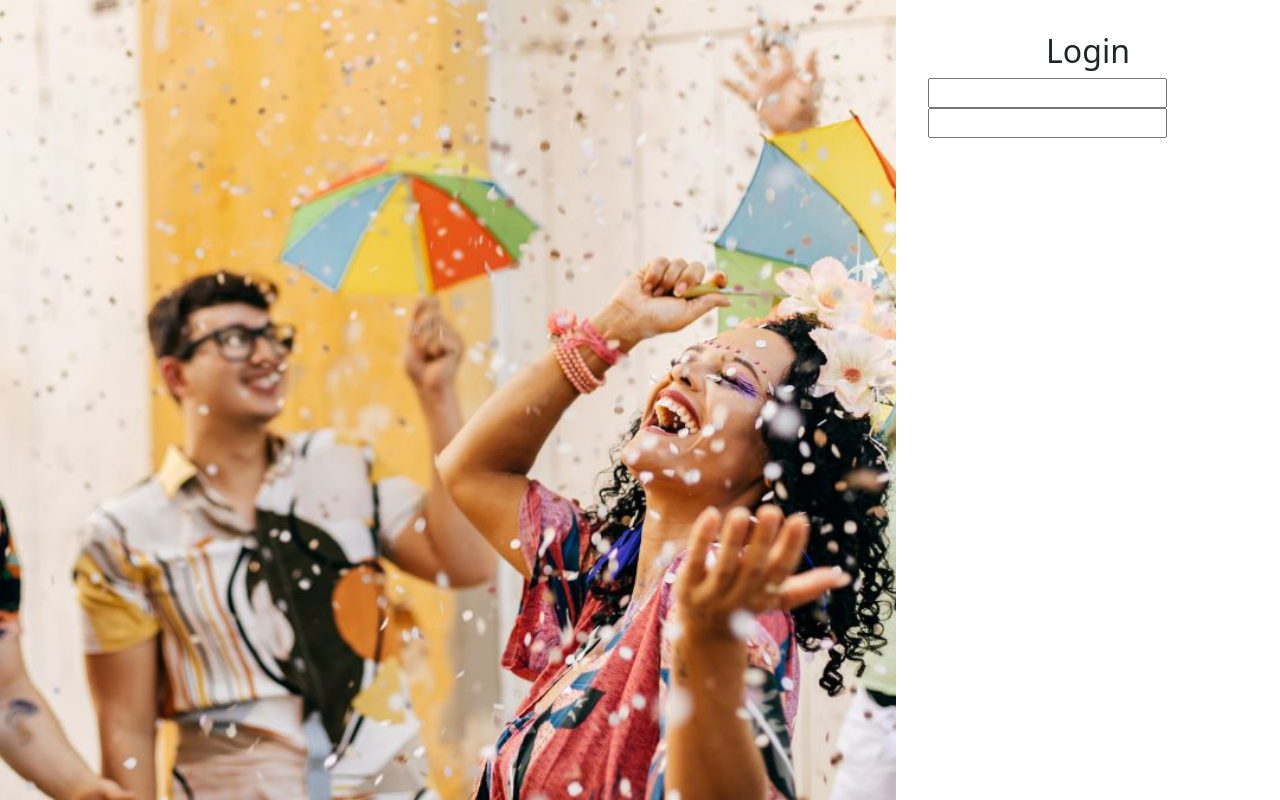
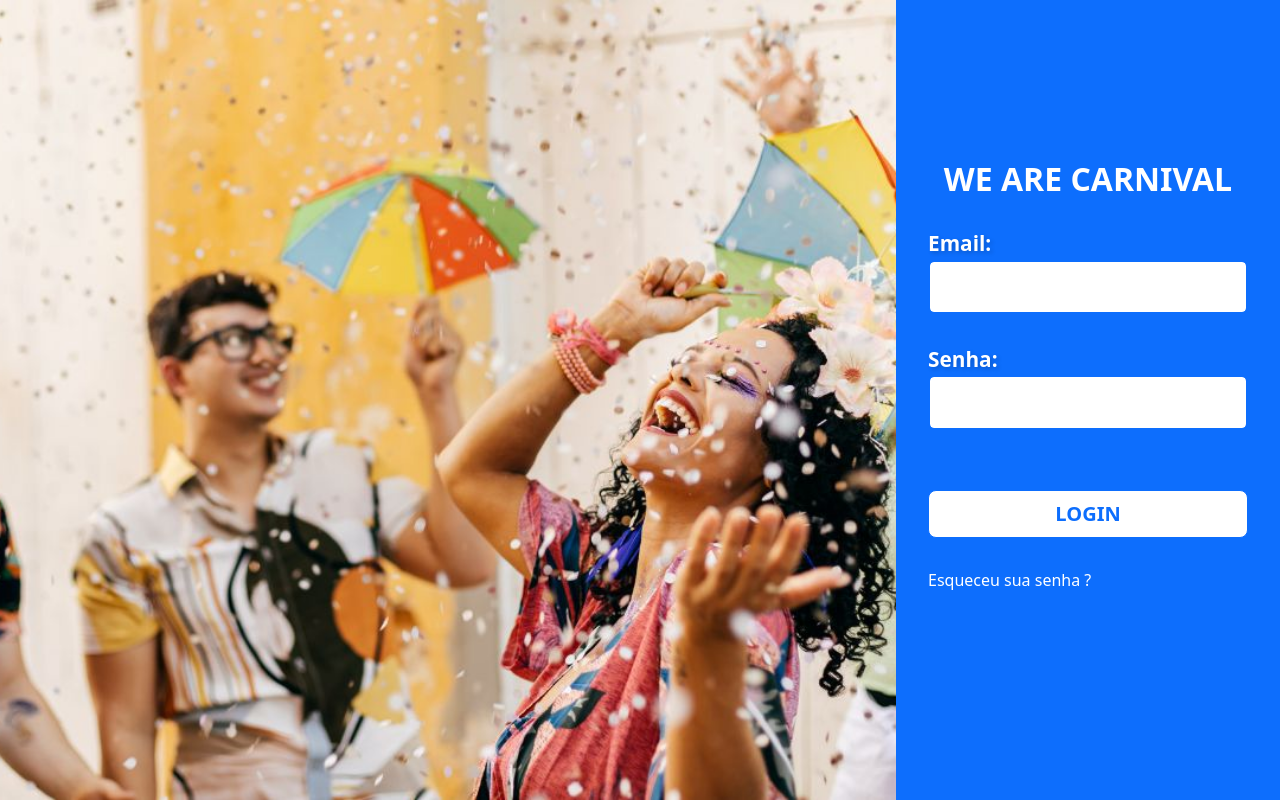
Before and after one commit to AAnacleto/InterfaceControladoraWeAreCarnival, an Angular app: page /login in a window 1280 px wide. Built offline with nearby package versions, Linux system fonts and the light colour scheme.

Commit message:
alterado login

```diff
--- a/src/app/components/formsEvento/eventos-detalhes.component.html
+++ b/src/app/components/formsEvento/eventos-detalhes.component.html
@@ -6,18 +6,6 @@
       <br />
 
       <div class="row">
-        <!-- <div class="container">
-          <img src="../../../assets/imagens/1.png" alt="Imagem" />
-          <div
-            class="input-container form-group col-lg-4"
-            style="margin-top: 260px"
-          >
-            <label for="data" class="control-label"
-              >Alterar imagem de divulgação:</label
-            >
-            <input type="file" class="form-control" accept="image/*" />
-          </div>
-        </div> -->
         <div class="form-group col-lg-4 mx-auto" >
           <div class="card mx-auto" style="width: 30rem">
             <label for="data" class="control-label">Imagem de Divulgação:</label>
@@ -36,7 +24,7 @@
             disabled="operacao=='Detalhar'"
             >Nome do Evento:</label
           >
-          <input type="text" class="form-control" />
+          <input type="text" class="form-control" [(ngModel)]="evento.nome" />
         </div>
         <div class="form-group col-lg-4">
           <label
@@ -45,43 +33,43 @@
             disabled="operacao=='Detalhar'"
             >Polo do Evento:</label
           >
-          <input type="text" class="form-control" />
+          <input type="text" class="form-control" [(ngModel)]="evento.polo"/>
         </div>
         <div class="form-group col-lg-2">
           <label for="data" class="control-label">Data:</label>
-          <input type="date" class="form-control" />
+          <input type="date" class="form-control" [(ngModel)]="evento.data"/>
         </div>
         <div class="form-group col-lg-2">
           <label for="data" class="control-label">Horário de Saida:</label>
-          <input type="time" class="form-control" />
+          <input type="time" class="form-control" [(ngModel)]="evento.horario" />
         </div>
         <div class="form-group col-lg-2">
           <label for="data" class="control-label">Dia da Semana:</label>
-          <input type="text" class="form-control" />
+          <input type="text" class="form-control" [(ngModel)]="evento.diaSemana" />
         </div>
         <div class="form-group col-lg-3">
           <label for="data" class="control-label">Local do Evento:</label>
-          <input type="text" class="form-control" />
+          <input type="text" class="form-control" [(ngModel)]="evento.nomeLocal"/>
         </div>
         <div class="form-group col-lg-6">
           <label for="data" class="control-label">Endereço:</label>
-          <input type="text" class="form-control" />
+          <input type="text" class="form-control" [(ngModel)]="evento.endereco.nomeRua"/>
         </div>
         <div class="form-group col-lg-1">
           <label for="data" class="control-label">Número:</label>
-          <input type="text" class="form-control" />
+          <input type="text" class="form-control" [(ngModel)]="evento.endereco.numero"/>
         </div>
         <div class="form-group col-lg-4">
           <label for="data" class="control-label">Ponto de Referência:</label>
-          <input type="text" class="form-control" />
+          <input type="text" class="form-control" [(ngModel)]="evento.endereco.pontoReferencia"/>
         </div>
         <div class="form-group col-lg-2">
           <label for="data" class="control-label">Cidade:</label>
-          <input type="text" class="form-control" />
+          <input type="text" class="form-control" [(ngModel)]="evento.endereco.cidade" />
         </div>
         <div class="form-group col-lg-2">
           <label for="data" class="control-label">Bairro:</label>
-          <input type="text" class="form-control" />
+          <input type="text" class="form-control" [(ngModel)]="evento.endereco.bairro" />
         </div>
       </div>
 
@@ -99,7 +87,9 @@
           <button type="button" class="btn btn-primary button" (click)="voltarHome()">Voltar</button>
         </div>
         <div class="col-lg-12" style="margin-top: 40px" *ngIf="operacao=='Cadastrar'">
-          <button type="button" class="btn btn-primary" (click)="salvarEvento()">Salvar Evento</button>
+          <button type="button" class="btn btn-primary button" (click)="salvarEvento()">Salvar Evento</button>
+          <button type="button" class="btn btn-secondary button" (click)="limparTudo()">Limpar</button>
+
         </div>
       </div>
     </div>
--- a/src/app/components/formsEvento/eventos-detalhes.component.scss
+++ b/src/app/components/formsEvento/eventos-detalhes.component.scss
@@ -4,7 +4,7 @@
 }
 
 .button{
-  margin-left: 8px;
+  margin-left: 10px;
   margin-top: 20px;
 }
 
--- a/src/app/components/formsEvento/eventos-detalhes.component.ts
+++ b/src/app/components/formsEvento/eventos-detalhes.component.ts
@@ -61,4 +61,9 @@ export class EventosDetalhesComponent implements OnInit {
   console.log(this.evento);
 }
 
+limparTudo(){
+  this.evento = new Eventos();
+  this.imgUrl = "";
 }
+
+}
--- a/src/app/components/layout/layout.component.html
+++ b/src/app/components/layout/layout.component.html
@@ -13,9 +13,15 @@
           type="search"
           placeholder="Encontre o evento"
           aria-label="Search"
+          id="search"
         />
         <button class="btn btn-light" type="submit">Procurar</button>
       </form>
+      <fa-icon [icon]="faLogout" class="icone-menu" (click)="chamarRota(4)" ></fa-icon>
+
+      <!-- <a class="navbar-brand mb-2 h1 title" style="color: white; cursor: pointer" (click)="chamarRota(4)">
+       Log out
+      </a> -->
     </div>
   </nav>
 </header>
--- a/src/app/components/layout/layout.component.scss
+++ b/src/app/components/layout/layout.component.scss
@@ -21,7 +21,7 @@ ul#submenu{
 
 .icone-menu{
   color: white;
-  font-size: 1.5rem;
+  font-size: 1.7rem;
   cursor: pointer;
 }
 
@@ -57,6 +57,10 @@ ul#submenu{
   }
 }
 
+input#search{
+  width: 600px;
+}
+
 .space-card {
   margin: 0 auto;
 }
--- a/src/app/components/layout/layout.component.ts
+++ b/src/app/components/layout/layout.component.ts
@@ -1,6 +1,9 @@
 import { Component, OnInit } from '@angular/core';
 import { Router } from '@angular/router';
 import {
+  faArrowAltCircleLeft,
+  faArrowCircleLeft,
+  faArrowCircleRight,
   faBars,
   faCashRegister,
   faList,
@@ -21,7 +24,7 @@ export class LayoutComponent implements OnInit {
   faPlus = faPlus;
   faList = faList;
   faCrash = faCashRegister;
-  // rotaAtual : any;
+  faLogout = faArrowCircleRight;
 
   constructor(private router: Router, private location: Location) {}
 
@@ -47,6 +50,8 @@ export class LayoutComponent implements OnInit {
       rotaAtual = 'eventos/detalhes/new';
     } else if (rota === 3) {
       rotaAtual = 'dashboard';
+    }  else if (rota === 4) {
+      rotaAtual = 'login';
     }
 
     console.log(rotaAtual);
--- a/src/app/dashboard/dashboard.component.html
+++ b/src/app/dashboard/dashboard.component.html
@@ -6,7 +6,6 @@
         <p class="card-text">
           {{item.valor}}
         </p>
-        <!-- <a class="btn btn-primary">Mais Informações</a> -->
       </div>
     </div>
    </div>
--- a/src/app/login/login.component.html
+++ b/src/app/login/login.component.html
@@ -2,14 +2,26 @@
     <div class="left-column">
     </div>
     <div class="right-column">
-      <div>
-        <h2>Login</h2>
-        <form action="">
-          <input type="text">
-          <label for="text"></label>
-          <input type="text">
-          <label for="text"></label>
-        </form>
-      </div>
+       <div class="form">
+            <h5 class="card-title">We Are Carnival</h5>
+            <form>
+              <div class="form-group">
+                <label for="exampleInputEmail1">Email:</label>
+                <input type="email" class="form-control" id="exampleInputEmail1" aria-describedby="emailHelp">
+                <small id="emailHelp" class="form-text text-muted"></small>
+              </div>
+              <div class="form-group">
+                <label for="exampleInputPassword1">Senha:</label>
+                <input type="password" class="form-control" id="exampleInputPassword1">
+              </div>
+              <div class="buttonEnter">
+                <button type="button" class="btn btn-primary btn-lg btn-block " routerLink="/home">Login</button>
+             </div>
+             <div class="textButton">
+               <p><a>Esqueceu sua senha ?</a></p>
+             </div>
+
+            </form>
+          </div>
     </div>
 </div>
--- a/src/app/login/login.component.scss
+++ b/src/app/login/login.component.scss
@@ -18,8 +18,79 @@ app-login{
   .right-column {
     padding: 2em;
     flex-basis: 30%;
+    background-color: #0d6efd;
     h2 {
       text-align: center;
     }
   }
 }
+
+// .card{
+//   margin-top: 35%;
+//   box-shadow: 0 4px 6px rgba(0, 0, 0, 0.1);
+//   border-radius: 10px;
+
+  .logo{
+    justify-content: center;
+    text-align: center;
+
+  }
+  img{
+    width: 100px;
+  }
+
+  .form{
+    margin-top: 40%;
+  }
+
+  .card-title{
+    text-align: center;
+    font-weight: bold;
+    font-size: 2rem;
+    color: white;
+    text-transform: uppercase;
+  }
+
+  label{
+    font-size: 1.3rem;
+    font-weight: 700;
+    text-shadow: 2px 2px 4px rgba(0, 0, 0, 0.2);
+    color: white;
+
+  }
+
+  .form-group{
+    margin-top: 30px;
+
+    input{
+      border: 2px solid #0d6efd;
+      font-weight: 500;
+      font-size: 1.6rem;
+
+    }
+  }
+
+  .buttonEnter{
+    text-align: center;
+    button{
+      margin-top: 60px;
+      text-transform: uppercase;
+      font-weight: 700;
+      background-color: white;
+      color: #0d6efd;
+      width: 100%;
+    }
+  }
+
+  .textButton{
+    margin-top: 30px !important;
+
+    a{
+      cursor: pointer;
+      color: white;
+      font-size: 1rem;
+    }
+
+  }
+
+// }
--- a/src/index.html
+++ b/src/index.html
@@ -2,7 +2,7 @@
 <html lang="pt-br">
 <head>
   <meta charset="utf-8">
-  <title>CadastroEventosAngular2</title>
+  <title>We Are Carnival</title>
   <base href="/">
   <meta name="viewport" content="width=device-width, initial-scale=1">
   <link rel="icon" type="image/x-icon" href="favicon.ico">
```
Also changed, not shown: src/assets/imagens/carnaval.gif (added).
